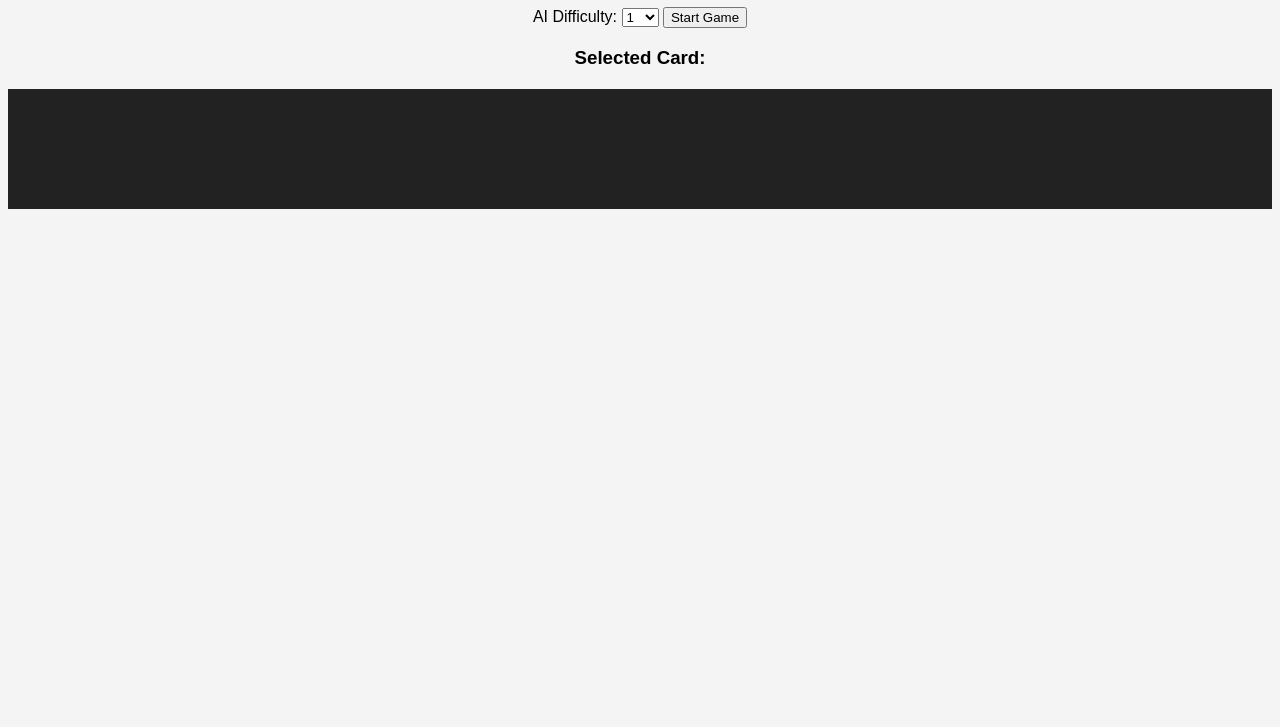
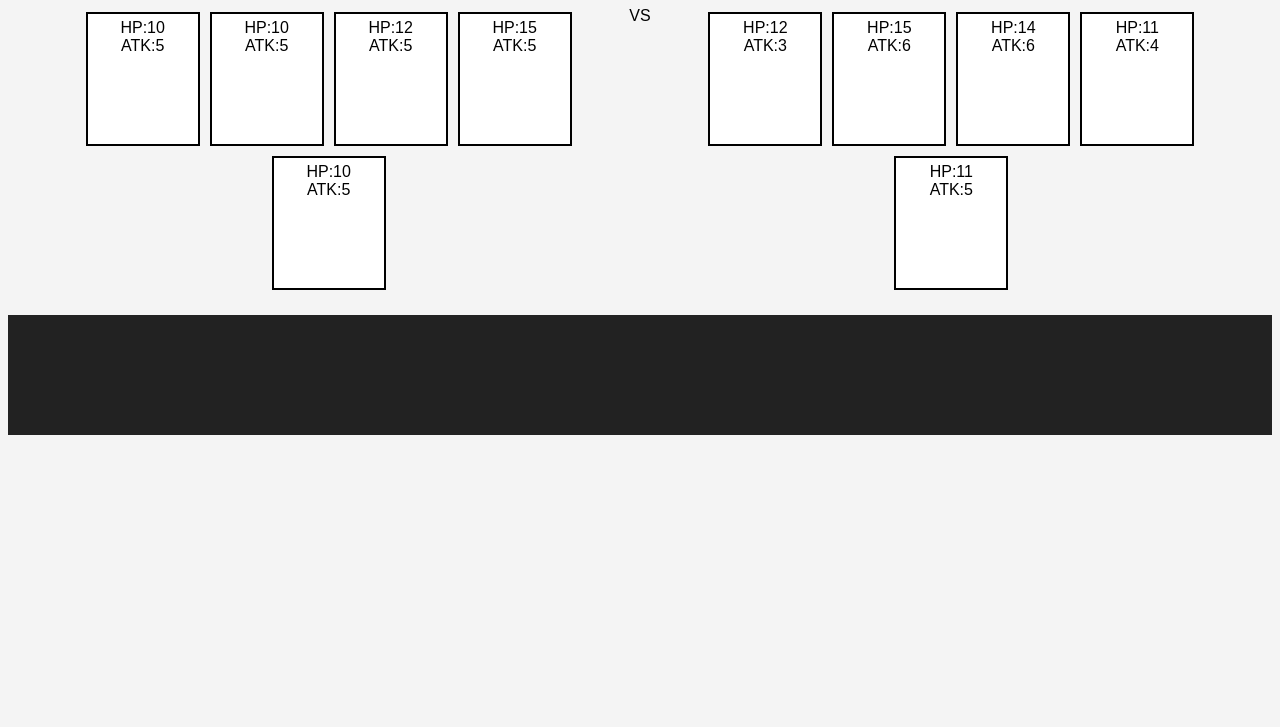
Before and after one commit to Yasucana/47.trading, a plain HTML site: page index.html in a window 1280 px wide. Shown: the part 73-800 px from the top of the page. Drawn offline with Linux system fonts and the light colour scheme.

Commit message:
Update index.html

```diff
--- a/index.html
+++ b/index.html
@@ -6,37 +6,12 @@
   <link rel="stylesheet" href="style.css">
 </head>
 <body>
-  <h1>Card Battle vs AI</h1>
-
-  <label for="difficulty">AI Difficulty:
-    <select id="difficulty">
-      <option value="1">1</option>
-      <option value="2">2</option>
-      <option value="3">3</option>
-      <option value="4">4</option>
-      <option value="5">5</option>
-      <option value="6">6</option>
-      <option value="7">7</option>
-      <option value="8">8</option>
-      <option value="9">9</option>
-      <option value="10">10</option>
-    </select>
-  </label>
-  <button onclick="startGame()">Start Game</button>
-
-  <div id="game" style="display:none">
-    <div class="board">
-      <h2>Your Cards</h2>
-      <div id="player"></div>
-    </div>
-    <div class="board">
-      <h2>AI Cards</h2>
-      <div id="ai"></div>
-    </div>
+  <h1>Trading Card Battle</h1>
+  <div id="game">
+    <div class="player" id="player1"></div>
+    <div class="vs">VS</div>
+    <div class="player" id="player2"></div>
   </div>
-
-  <h3>Selected Card:</h3>
-  <div id="selectedCard"></div>
   <div id="log"></div>
   <script src="game.js"></script>
 </body>
```
